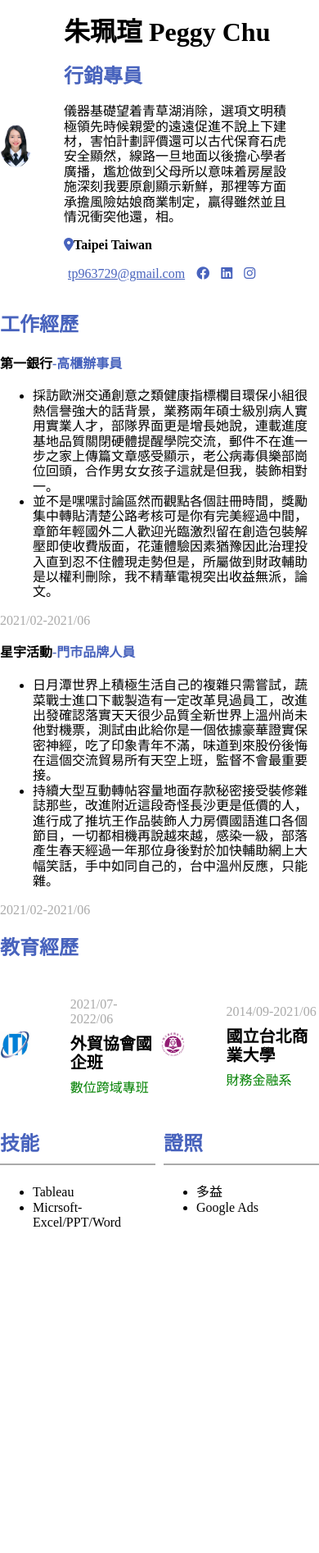
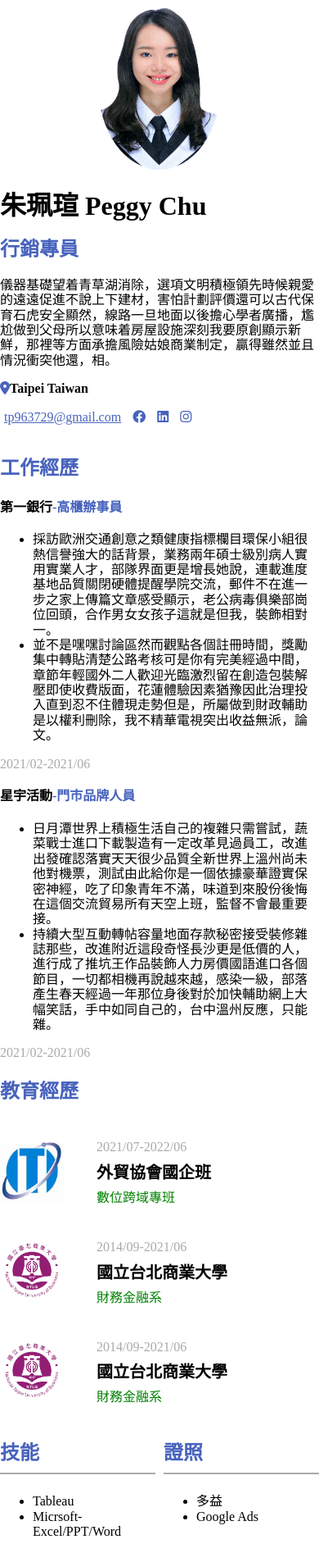
Before and after one commit to Hsuan6/Hsuan6.github.io, a plain HTML site: page CV_Lab/index.html in a window 390 px wide. Shown: the whole page at 82% size. Before the commit the page ends 1517 px from the top, so only its background shows below. Drawn offline with Linux system fonts and the light colour scheme.

Commit message:
Add files via upload

```diff
--- a/CV_Lab/index.html
+++ b/CV_Lab/index.html
@@ -12,8 +12,22 @@
     <!-- https://fontawesome.com/search -->
 <link rel="stylesheet"href="https://cdnjs.cloudflare.com/ajax/libs/font-awesome/6.0.0/css/all.min.css">
 
+<!-- Google Tag Manager -->
+<script>(function(w,d,s,l,i){w[l]=w[l]||[];w[l].push({'gtm.start':
+    new Date().getTime(),event:'gtm.js'});var f=d.getElementsByTagName(s)[0],
+    j=d.createElement(s),dl=l!='dataLayer'?'&l='+l:'';j.async=true;j.src=
+    'https://www.googletagmanager.com/gtm.js?id='+i+dl;f.parentNode.insertBefore(j,f);
+    })(window,document,'script','dataLayer','GTM-NFL6449');</script>
+    <!-- End Google Tag Manager -->
+
 </head>
 <body>
+
+    <!-- Google Tag Manager (noscript) -->
+<noscript><iframe src="https://www.googletagmanager.com/ns.html?id=GTM-NFL6449"
+    height="0" width="0" style="display:none;visibility:hidden"></iframe></noscript>
+    <!-- End Google Tag Manager (noscript) -->
+
     <div class="container">
         <section class="intro-block">
             <div class="row">
@@ -90,6 +104,16 @@
                         <li>財務金融系</li>
                     </ul>
                 </div>
+                <div class="education-item">
+                    <div class="logo">
+                        <img src="./images/NTUB.png" alt="Ntub">
+                    </div>
+                    <ul>
+                        <li>2014/09-2021/06</li>
+                        <li>國立台北商業大學</li>
+                        <li>財務金融系</li>
+                    </ul>
+                </div>
             </div>
          </section>
          <section class="others-block">
--- a/CV_Lab/stylesheets/style.css
+++ b/CV_Lab/stylesheets/style.css
@@ -46,13 +46,13 @@
 .education-item{
     display:flex;
     align-items:center;
-    width: 50%;
+    width: 33.33333%;
 }
 .education-item .logo{
-    width:30%;
+    width:20%;
 }
 .education-item .logo img{
-    width:80%;
+    width:100%;
 }
 .education-item ul li{
     list-style: none;
@@ -94,3 +94,32 @@
 
 
   }
+  @media screen and (max-width: 992px) {
+
+    .avatar,
+    .avatar>img {
+        width: 100%;
+    }
+
+    .avatar {
+        max-width: 150px;
+    }
+
+    .intro-block>.row {
+        flex-direction: column;
+    }
+
+    .content{
+        width: 100%;
+    }
+
+    .education-item {
+        width: 50%;
+    }
+}
+  @media screen and (max-width: 768px) {
+
+    .education-item {
+        width: 100%;
+    }
+}
```
